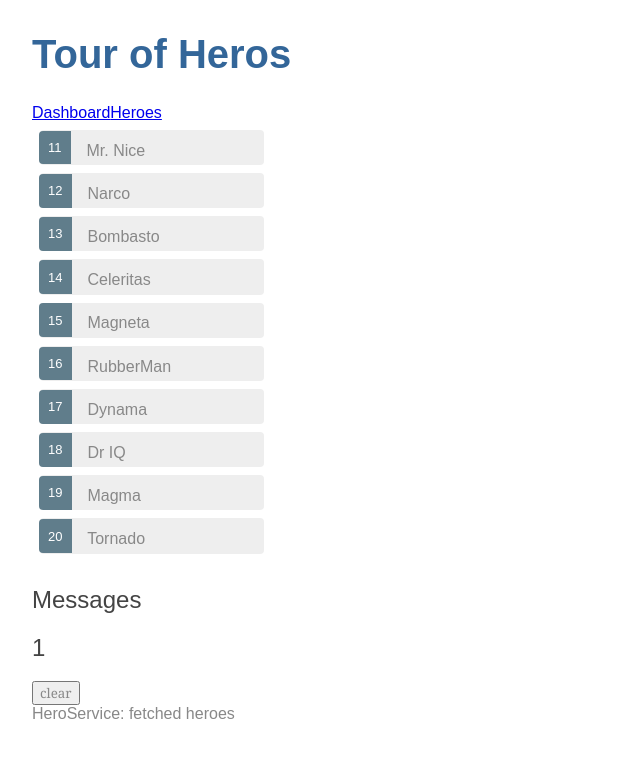
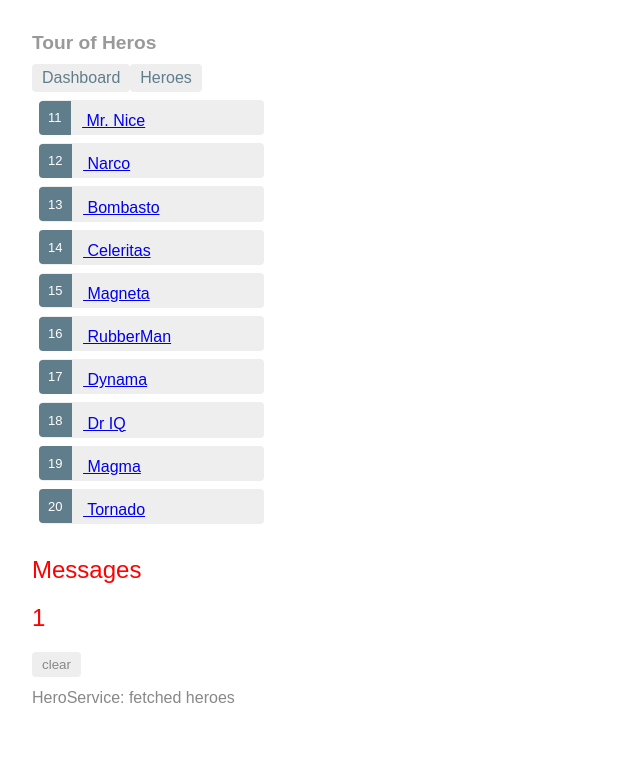
Before and after one commit to hehaijin/TourOfHeroes, an Angular app: page /heroes in a window 1280 px wide. Shown: the top 758 px of the page, without its empty margins (0-640 px from the left). Built offline with nearby package versions, Linux system fonts and the light colour scheme.

Commit message:
lesson 5: routing

```diff
--- a/src/app/app.component.css
+++ b/src/app/app.component.css
@@ -0,0 +1,29 @@
+/* AppComponent's private CSS styles */
+h1 {
+  font-size: 1.2em;
+  color: #999;
+  margin-bottom: 0;
+}
+h2 {
+  font-size: 2em;
+  margin-top: 0;
+  padding-top: 0;
+}
+nav a {
+  padding: 5px 10px;
+  text-decoration: none;
+  margin-top: 10px;
+  display: inline-block;
+  background-color: #eee;
+  border-radius: 4px;
+}
+nav a:visited, a:link {
+  color: #607d8b;
+}
+nav a:hover {
+  color: #039be5;
+  background-color: #cfd8dc;
+}
+nav a.active {
+  color: #039be5;
+}
--- a/src/app/app.module.ts
+++ b/src/app/app.module.ts
@@ -8,6 +8,7 @@
 import { MessagesComponent } from './messages/messages.component';
 import { AppRoutingModule } from './/app-routing.module';
 import { DashboardComponent } from './dashboard/dashboard.component';
+import {Location} from '@angular/common';
 
 @NgModule({
   declarations: [
--- a/src/app/hero-detail/hero-detail.component.html
+++ b/src/app/hero-detail/hero-detail.component.html
@@ -7,5 +7,5 @@
       <input [(ngModel)]="hero.name" placeholder="name">
     </label>
 </div>
-
+  <button (click)="goBack()">go back</button>
 </div>
--- a/src/app/hero-detail/hero-detail.component.ts
+++ b/src/app/hero-detail/hero-detail.component.ts
@@ -1,5 +1,8 @@
 import { Component, OnInit , Input} from '@angular/core';
 import { Hero } from '../hero';
+import { HeroService }  from '../hero.service';
+import {ActivatedRoute} from '@angular/router';
+import { Location } from '@angular/common';
 
 
 @Component({
@@ -9,9 +12,22 @@
 })
 export class HeroDetailComponent implements OnInit {
 	@Input() hero: Hero;
-  constructor() { }
+  constructor(
+    private route: ActivatedRoute,
+    private heroService: HeroService,
+    private location: Location
+  ) { }
 
   ngOnInit() {
+    this.getHero();
   }
 
+  goBack(): void {
+    this.location.back();
+  }
+  getHero(): void {
+    const id = +this.route.snapshot.paramMap.get('id');
+    this.heroService.getHero(id)
+      .subscribe(hero => this.hero = hero);
+  }
 }
--- a/src/app/hero.service.ts
+++ b/src/app/hero.service.ts
@@ -18,5 +18,11 @@
   return of(HEROES);
 }
 
+  getHero(id: number): Observable<Hero> {
+    // TODO: send the message _after_ fetching the hero
+    this.messageService.add(`HeroService: fetched hero id=${id}`);
+    return of(HEROES.find(hero => hero.id === id));
+  }
+
 
 }
--- a/src/app/heros/heros.component.html
+++ b/src/app/heros/heros.component.html
@@ -1,8 +1,8 @@
 
 <ul class="heroes">
-<li *ngFor="let hero of heroes"
-[class.selected]="hero === selectedHero"
-(click)="onSelect(hero)"><span class="badge" >{{hero.id}}</span> {{hero.name}}</li>
+<li *ngFor="let hero of heroes"  [class.selected]="hero === selectedHero">
+  <a routerLink="/detail/{{hero.id}}">
+    <span class="badge">{{hero.id}}</span> {{hero.name}}
+  </a>
+</li>
 </ul>
-
-<app-hero-detail [hero]="selectedHero"></app-hero-detail>
--- a/src/app/heros/heros.component.ts
+++ b/src/app/heros/heros.component.ts
@@ -24,9 +24,12 @@
     this.getHeroes();
   }
 
+  /*
   onSelect(hero: Hero): void{
   this.selectedHero = hero;
   }
+
+  */
   getHeroes(): void {
 
   this.heroService.getHeroes().subscribe( heroes=> this.heroes=heroes);
--- a/src/app/messages/messages.component.css
+++ b/src/app/messages/messages.component.css
@@ -0,0 +1,35 @@
+/* MessagesComponent's private CSS styles */
+h2 {
+  color: red;
+  font-family: Arial, Helvetica, sans-serif;
+  font-weight: lighter;
+}
+body {
+  margin: 2em;
+}
+body, input[text], button {
+  color: crimson;
+  font-family: Cambria, Georgia;
+}
+
+button.clear {
+  font-family: Arial;
+  background-color: #eee;
+  border: none;
+  padding: 5px 10px;
+  border-radius: 4px;
+  cursor: pointer;
+  cursor: hand;
+}
+button:hover {
+  background-color: #cfd8dc;
+}
+button:disabled {
+  background-color: #eee;
+  color: #aaa;
+  cursor: auto;
+}
+button.clear {
+  color: #888;
+  margin-bottom: 12px;
+}
```
